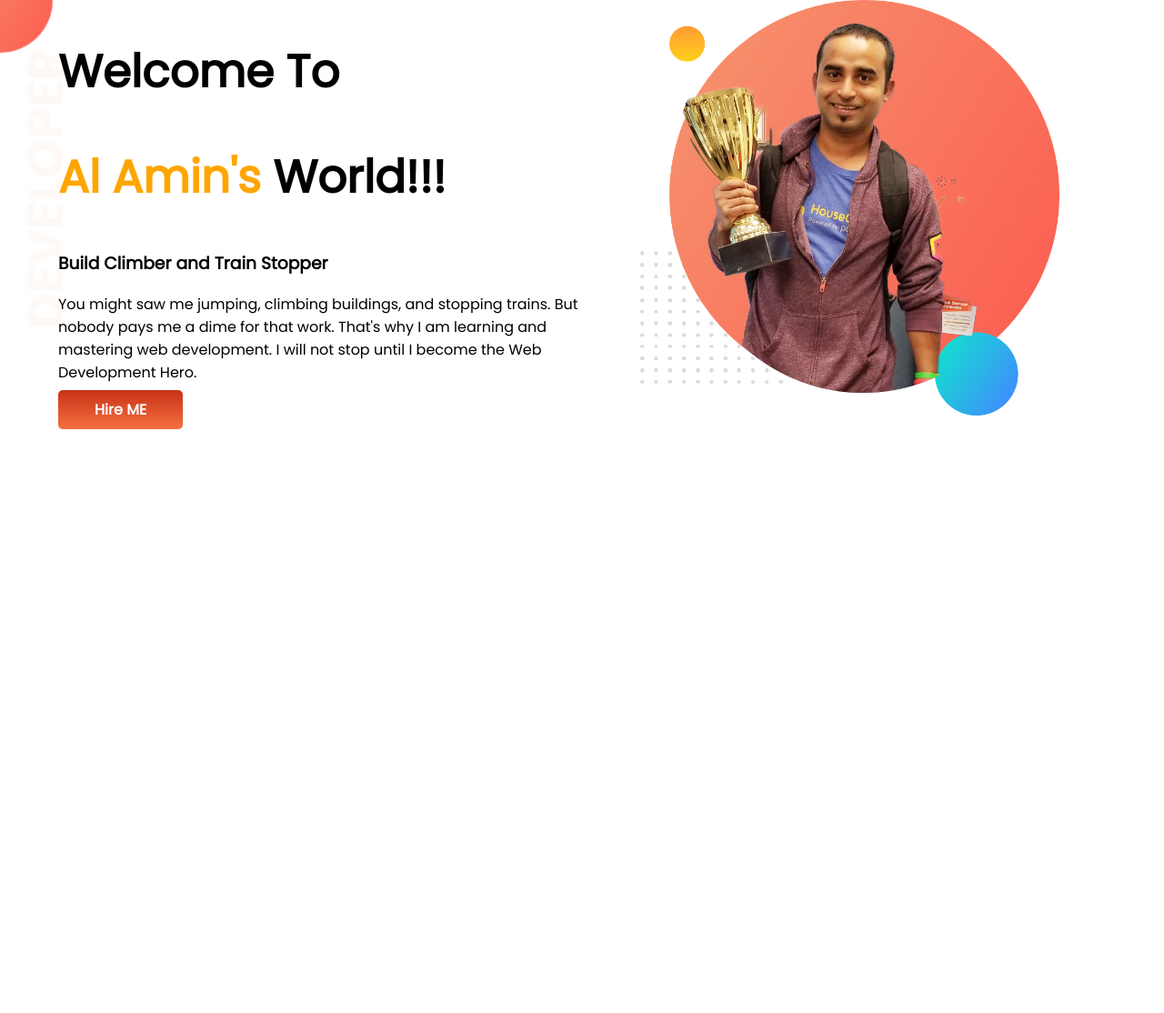
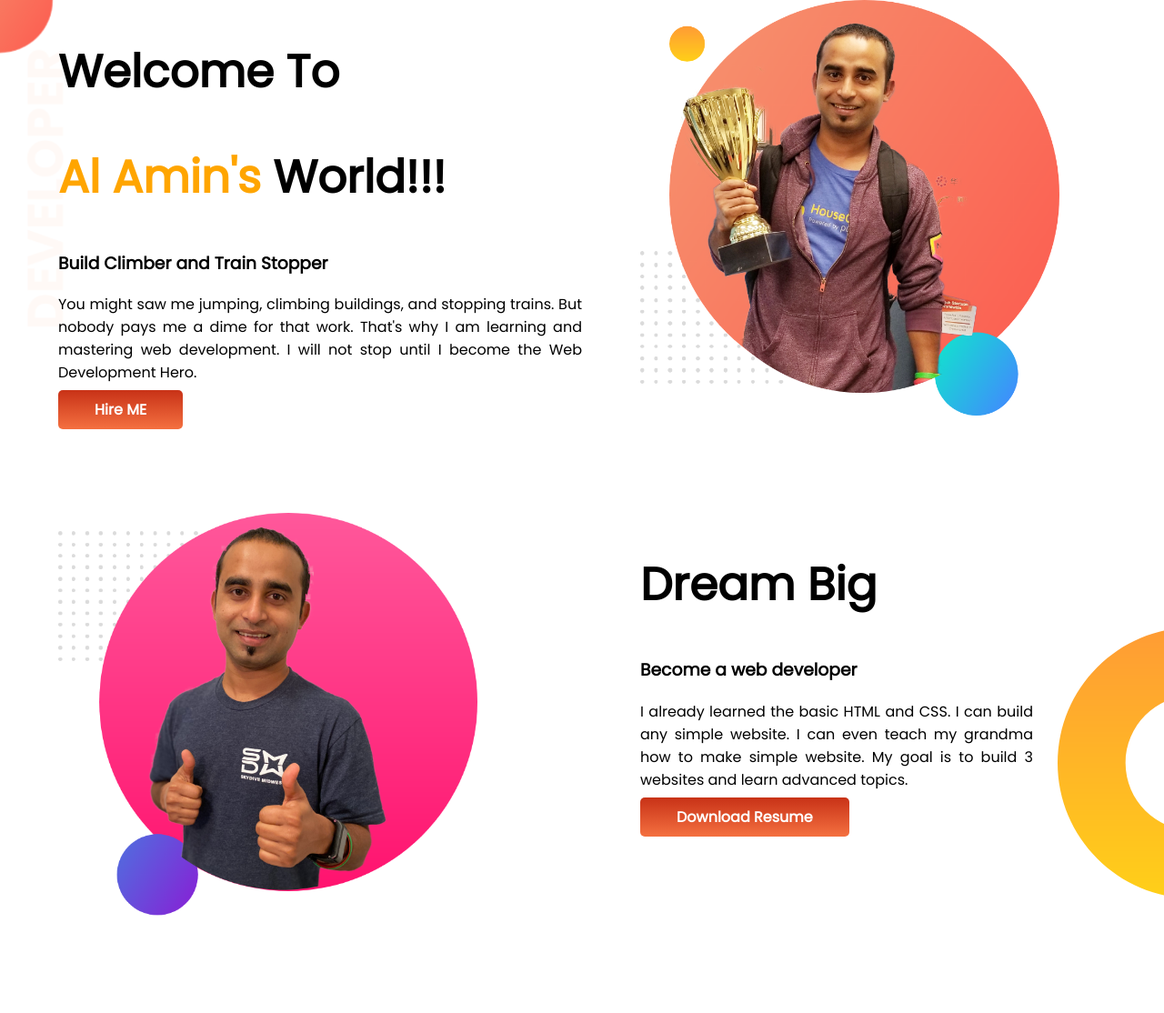
Before and after one commit to Al-Amin08/portfolio, a plain HTML site: page index.html in a window 1280 px wide. Shown: the whole page at 91% size. Before the commit the page ends 800 px from the top, so only its background shows below. Drawn offline with Linux system fonts and the light colour scheme.

Commit message:
added second section

```diff
--- a/index.html
+++ b/index.html
@@ -28,6 +28,22 @@
         </div>
         <div class="half-width"><img src="images/jhankar.png" alt=""></div>
     </section>
+
+
+
+    <section class="side-banner">
+        <div class="half-width"><img src="images/jhankar2.png" alt=""></div>
+        <div class="half-width">
+            <h1>Dream Big</h1>
+            <h3>Become a web developer</h3>
+            <p class="dream">I already learned the basic HTML and CSS. I can build any simple website. I can even teach
+                my grandma how
+                to make simple website. My goal is to build 3 websites and learn advanced topics.</p>
+            <a class="link-button" href="" target="_blank">Download Resume</a>
+
+        </div>
+
+    </section>
 </body>
 
 </html>
--- a/style.css
+++ b/style.css
@@ -14,6 +14,7 @@ h1 {
 section {
     display: flex;
 
+    padding-bottom: 100px;
 }
 
 .half-width {
@@ -40,3 +41,17 @@ section {
 
 
 }
+
+.side-banner {
+    background-image: url(images/dream-bg.png);
+    background-repeat: no-repeat;
+    background-position: right;
+}
+
+.dream {
+    padding-right: 25%;
+}
+
+p {
+    text-align: justify;
+}
```
